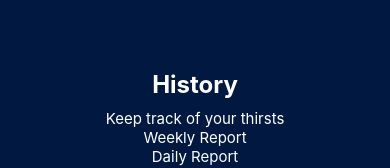
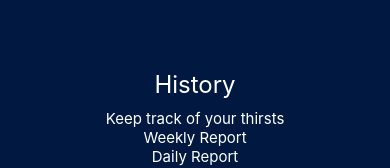
Before and after one commit to zolatido/ThirstApp_CASA, a React Native app in the folder mob/mobapp/: screen /History in a window 390 px wide. Shown: the part 250-418 px from the top of the page. Built offline with nearby package versions, Linux system fonts and the light colour scheme.

Commit message:
modified

```diff
--- a/mob/mobapp/src/pages/history.js
+++ b/mob/mobapp/src/pages/history.js
@@ -134,7 +134,7 @@ const styles = StyleSheet.create({
   //(HOME)started
   headerMotto2: {
     fontSize: 24,
-    fontWeight: 'bold',
+   // fontWeight: 'bold',
     color: "white",
     top: 50,
   },
@@ -202,7 +202,7 @@ const styles = StyleSheet.create({
   historyDate: {
     fontSize: 16,
     color: 'white',
-    fontWeight: 'bold',
+    //fontWeight: 'bold',
     marginBottom: 10,
   },
   historyText: {
```
